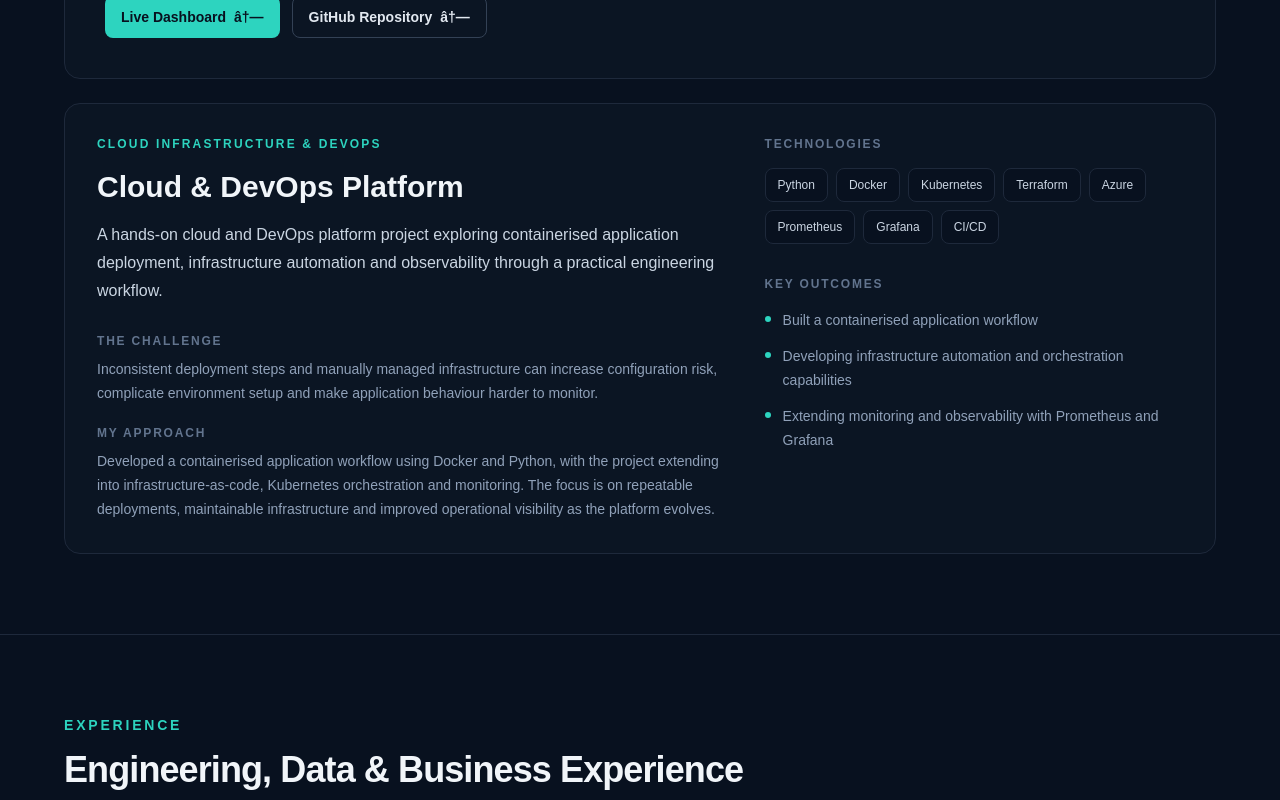
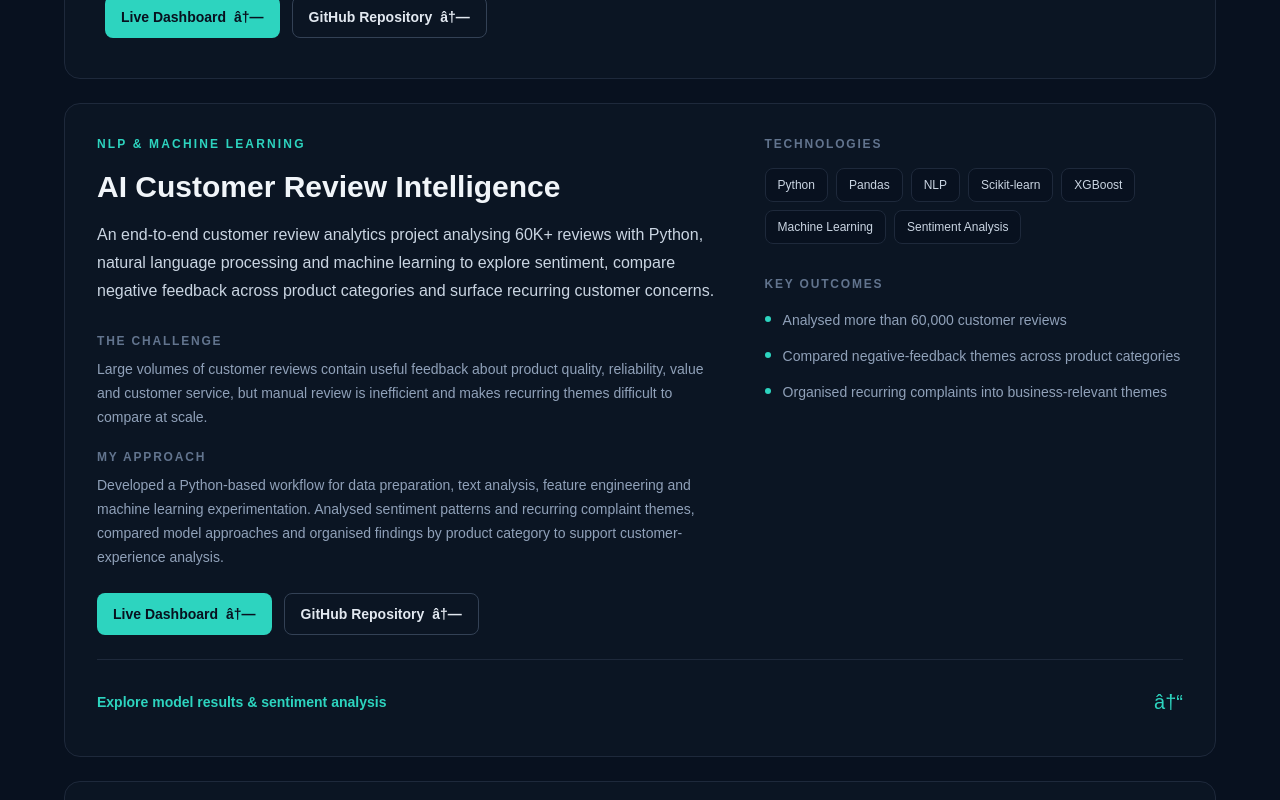
Before and after one commit to liki2124/likitha-portfolio, a Next.js app: page / in a window 1280 px wide. Shown: the part 3800-4600 px from the top of the page. Built offline with nearby package versions, Linux system fonts and the light colour scheme.

Commit message:
Restore AI customer review project

```diff
--- a/app/data/projects.ts
+++ b/app/data/projects.ts
@@ -33,6 +33,33 @@ export const projects = [
     ],
   },
   {
+    title: "AI Customer Review Intelligence",
+    category: "NLP & Machine Learning",
+    description:
+      "An end-to-end customer review analytics project analysing 60K+ reviews with Python, natural language processing and machine learning to explore sentiment, compare negative feedback across product categories and surface recurring customer concerns.",
+
+    problem:
+      "Large volumes of customer reviews contain useful feedback about product quality, reliability, value and customer service, but manual review is inefficient and makes recurring themes difficult to compare at scale.",
+
+    solution:
+      "Developed a Python-based workflow for data preparation, text analysis, feature engineering and machine learning experimentation. Analysed sentiment patterns and recurring complaint themes, compared model approaches and organised findings by product category to support customer-experience analysis.",
+
+    technologies: [
+      "Python",
+      "Pandas",
+      "NLP",
+      "Scikit-learn",
+      "XGBoost",
+      "Machine Learning",
+      "Sentiment Analysis",
+    ],
+
+    outcomes: [
+      "Analysed more than 60,000 customer reviews",
+      "Compared negative-feedback themes across product categories",
+      "Organised recurring complaints into business-relevant themes",
+    ],
+  },  {
     title: "Cloud & DevOps Platform",
     category: "Cloud Infrastructure & DevOps",
     description:
```
